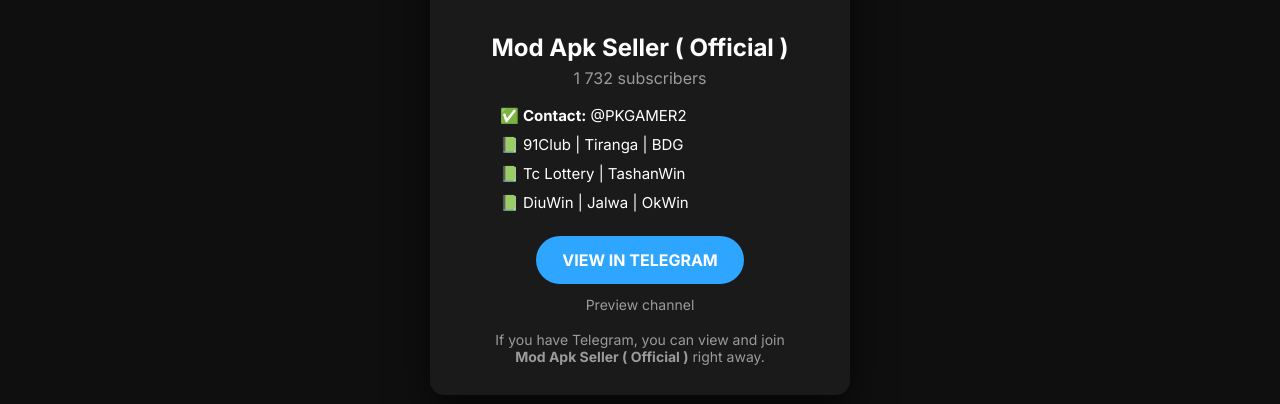
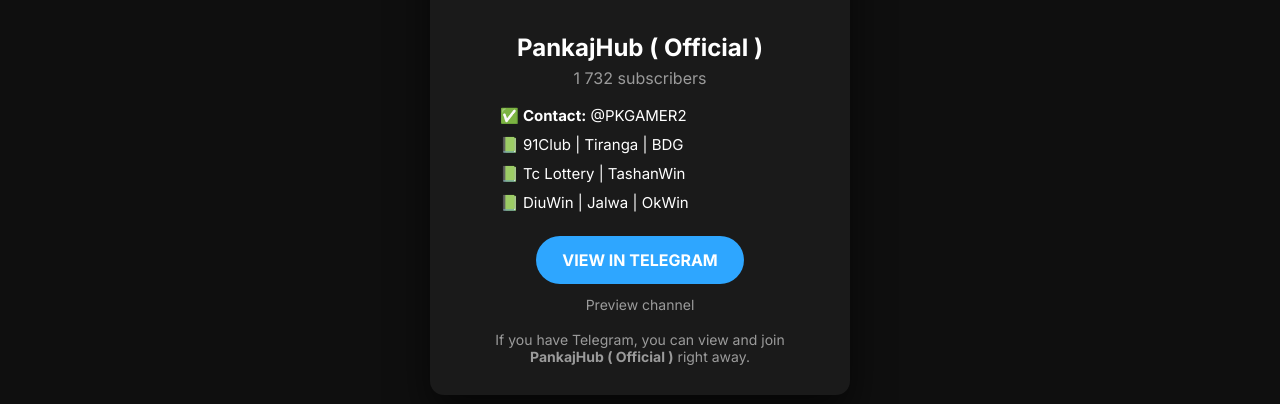
Before and after one commit to Pankaj8350/telegram, a plain HTML site: page index.html in a window 1280 px wide. Shown: the part 240-644 px from the top of the page. Drawn offline with Linux system fonts and the light colour scheme.

Commit message:
Update index.html

```diff
--- a/index.html
+++ b/index.html
@@ -3,7 +3,7 @@
 <head>
 <meta charset="UTF-8">
 <meta name="viewport" content="width=device-width, initial-scale=1.0">
-<title>Mod Apk Seller (Official)</title>
+<title>PankajHub (Official)</title>
 
 <link href="https://fonts.googleapis.com/css2?family=Inter:wght@400;600;700&display=swap" rel="stylesheet">
 
@@ -138,7 +138,7 @@ h1 {
 <div class="card">
   <img src="logo.png" alt="Logo" class="logo">
 
-  <h1>Mod Apk Seller ( Official )</h1>
+  <h1>PankajHub ( Official )</h1>
   <div class="subs">1 732 subscribers</div>
 
   <div class="info">
@@ -156,7 +156,7 @@ h1 {
 
   <div class="footer-text">
     If you have Telegram, you can view and join<br>
-    <strong>Mod Apk Seller ( Official )</strong> right away.
+    <strong>PankajHub ( Official )</strong> right away.
   </div>
 </div>
 
```
